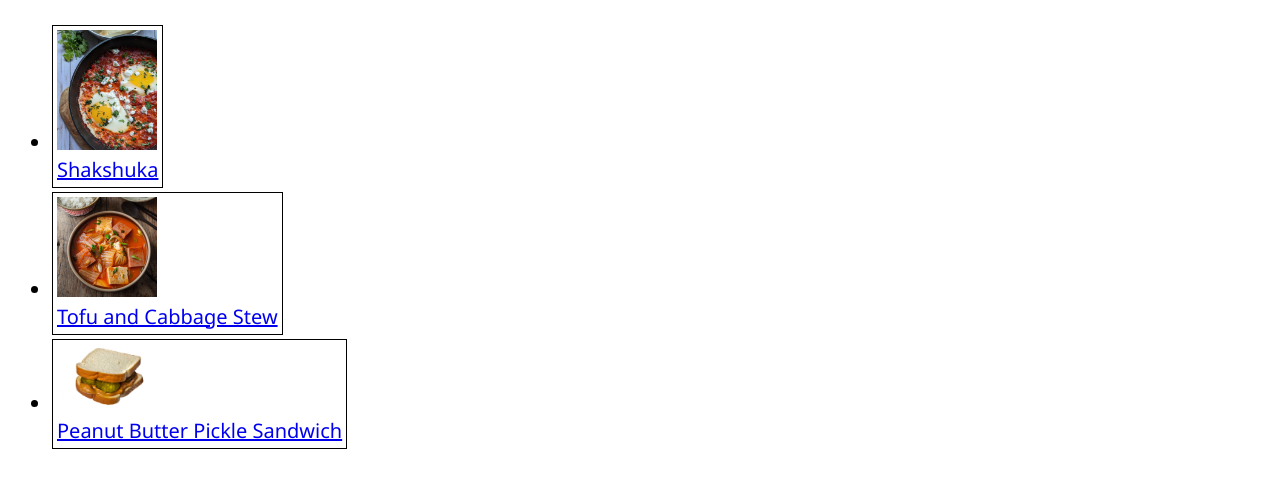
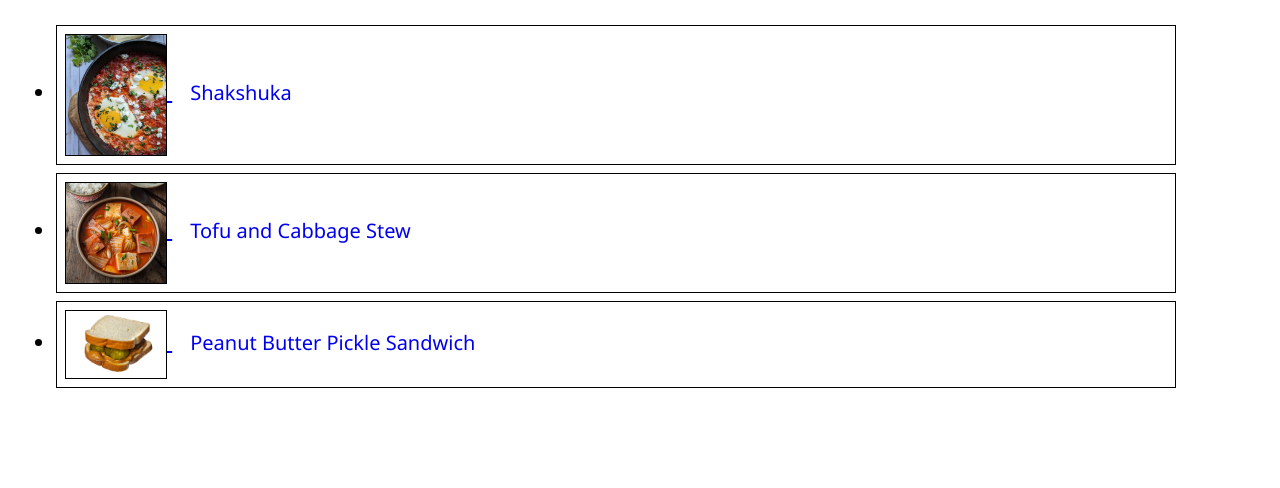
Before and after one commit to ChaseDVickery/odin-recipes, a plain HTML site: page index.html in a window 1280 px wide. Shown: the part 88-576 px from the top of the page. Drawn offline with Linux system fonts and the light colour scheme.

Commit message:
Index display improvements

```diff
--- a/style.css
+++ b/style.css
@@ -14,12 +14,12 @@ h1 {
 }
 
 .recipe-link {
-    width: fit-content;
+    width: 90%;
     font-size: 20px;
     border-style: solid;
     border-width: 1px;
-    padding: 4px;
-    margin: 4px;
+    padding: 8px;
+    margin: 8px;
 }
 
 .image {
@@ -29,6 +29,15 @@ h1 {
 .thumbnail {
     width: 100px;
     height: auto;
+    vertical-align: middle;
+    border: solid black 1px;
+}
+
+.link-text {
+    display: inline-block;
+    margin: auto 0 auto 10px;
+    padding: 8px;
+    /* border: solid black 1px; */
 }
 
 .image.recipe {
```
Also changed, not shown: index.html (+0 -3 lines).
